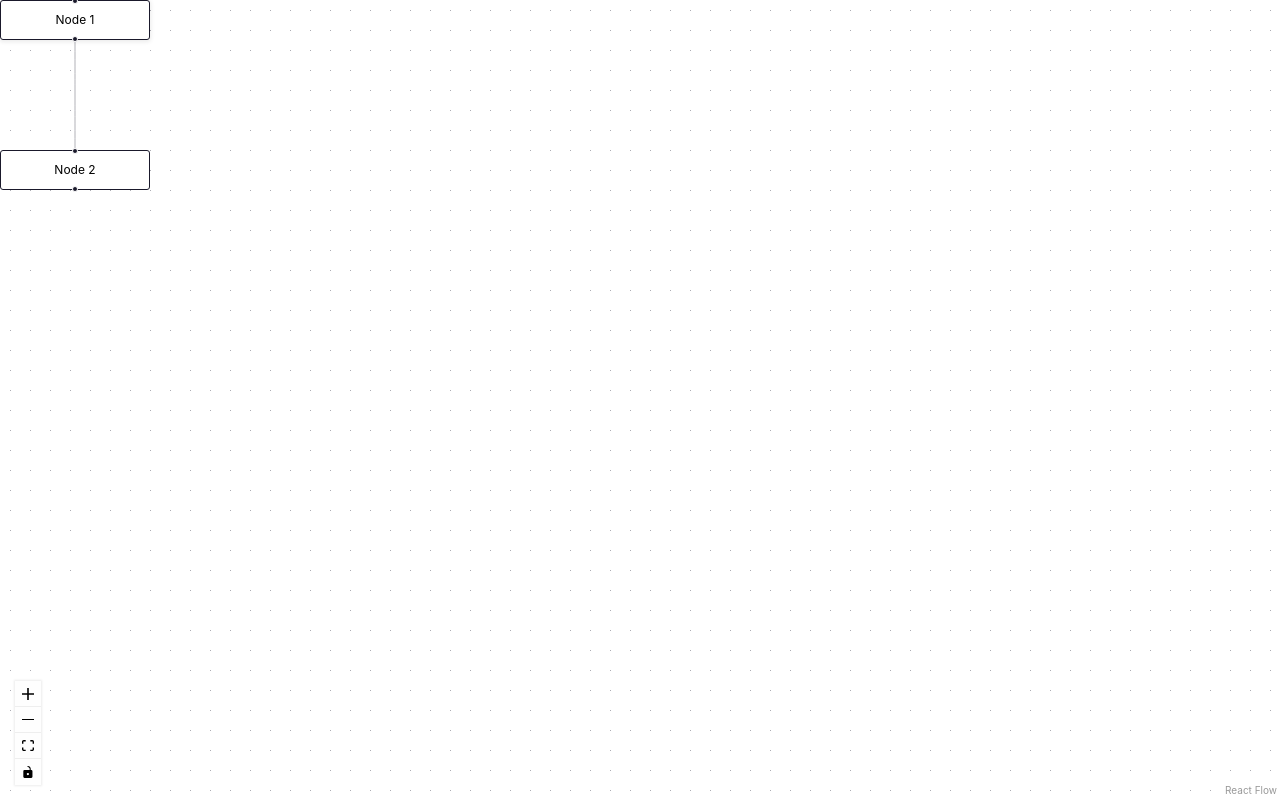
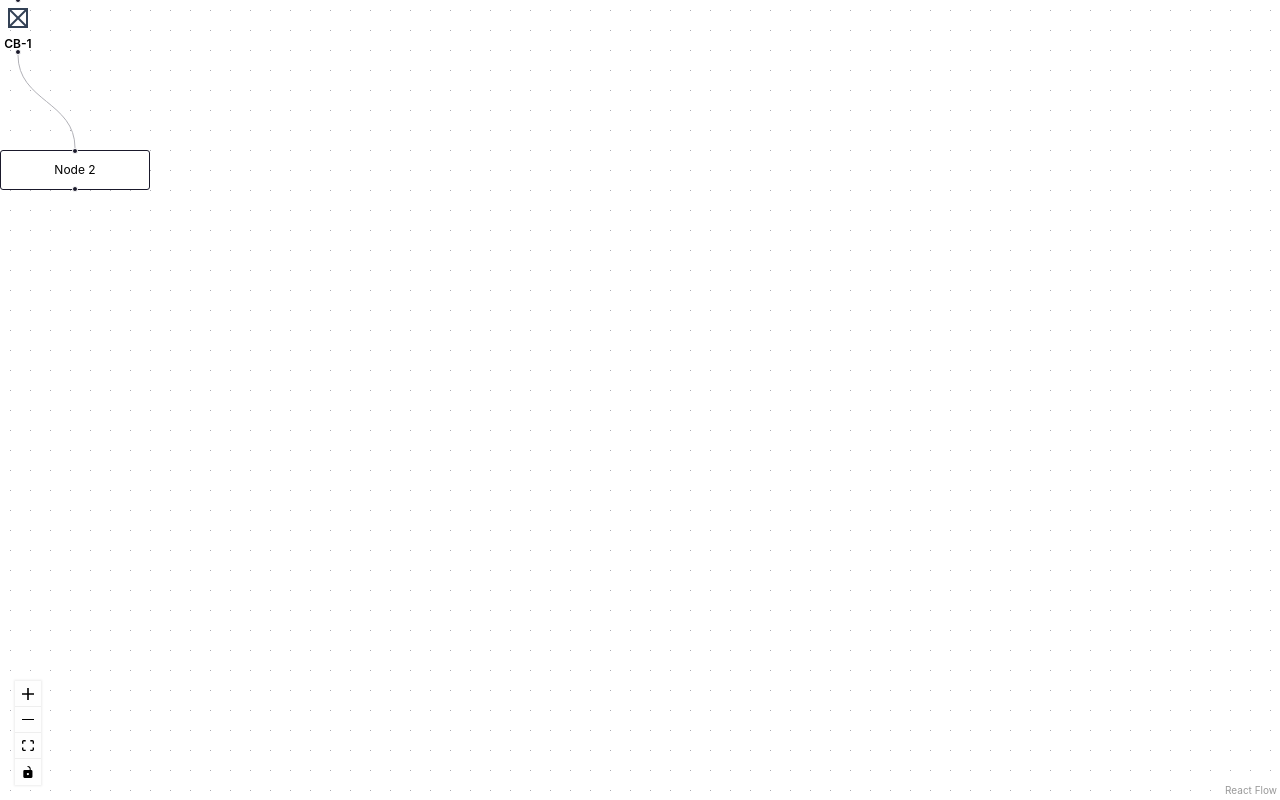
Before and after one commit to Cindy78-hehe/React-flow, a React (Vite) app: page / in a window 1280 px wide. Built offline with nearby package versions, Linux system fonts and the light colour scheme.

Commit message:
added a circuit breaker node

```diff
--- a/src/App.jsx
+++ b/src/App.jsx
@@ -1,4 +1,5 @@
 import { useCallback } from 'react';
+import CircuitBreakerNode from './Nodes/CircuitBreakerNode';
 import {
   ReactFlow,
   Background,
@@ -9,8 +10,11 @@ import {
 } from '@xyflow/react';
 import { useState } from 'react';
 
+const nodeTypes = {
+  breaker: CircuitBreakerNode,
+};
 const initialNodes = [
-  { id: 'n1', position: { x: 0, y: 0 }, data: { label: 'Node 1' } },
+  { id: 'n1', type: 'breaker', position: { x: 0, y: 0 }, data: { label: 'CB-1' } },
   { id: 'n2', position: { x: 0, y: 150 }, data: { label: 'Node 2' } },
 ];
 
@@ -43,6 +47,7 @@ export default function App() {
         onNodesChange={onNodesChange}
         onEdgesChange={onEdgesChange}
         onConnect={onConnect}
+        nodeTypes={nodeTypes}
       >
         <Background />
         <Controls />
--- /dev/null
+++ b/src/Nodes/CircuitBreakerNode.jsx
@@ -0,0 +1,22 @@
+import { Handle, Position } from '@xyflow/react';
+
+export default function CircuitBreakerNode({ data }) {
+  return (
+    <div className="flex flex-col items-center">
+      {/* connection point on top, for a wire coming in */}
+      <Handle type="target" position={Position.Top} />
+
+      {/* the actual symbol: a square with an X inside, like a real breaker */}
+      <svg width="36" height="36" viewBox="-18 -18 36 36">
+        <rect x="-9" y="-9" width="18" height="18" stroke="#334155" strokeWidth="2" fill="white" />
+        <line x1="-9" y1="-9" x2="9" y2="9" stroke="#334155" strokeWidth="2" />
+        <line x1="9" y1="-9" x2="-9" y2="9" stroke="#334155" strokeWidth="2" />
+      </svg>
+
+      <div className="text-xs font-semibold">{data.label}</div>
+
+      {/* connection point on bottom, for a wire going out */}
+      <Handle type="source" position={Position.Bottom} />
+    </div>
+  );
+}
```
